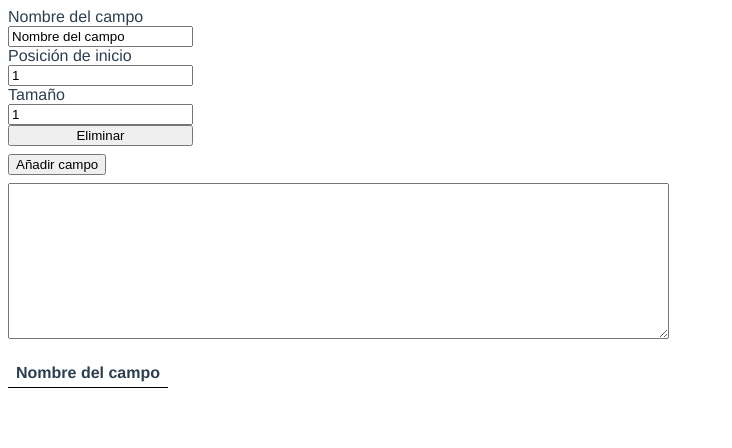
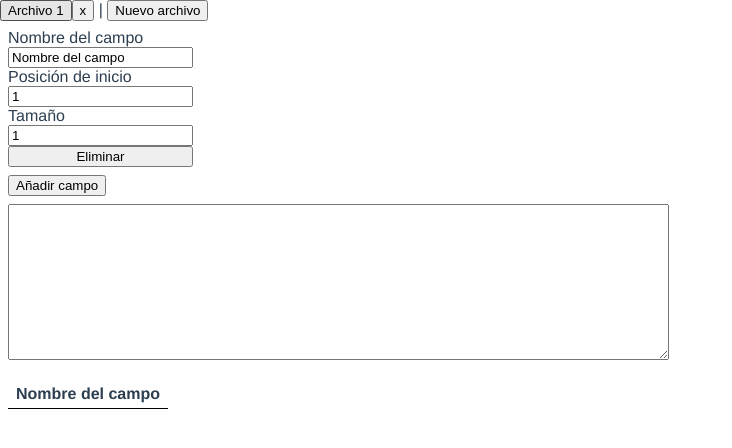
Before and after one commit to nuzkito/filefire, a Vue app: page / in a window 1280 px wide. Shown: the top 448 px of the page, without its empty margins (0-732 px from the left). Built offline with nearby package versions, Linux system fonts and the light colour scheme.

Commit message:
Can be created new files

```diff
--- a/src/App.vue
+++ b/src/App.vue
@@ -1,11 +1,13 @@
 <template>
   <div id="app">
+    <FileSelector :files="files" />
     <Form :files="files" />
     <TableResult :files="files" />
   </div>
 </template>
 
 <script>
+    import FileSelector from './components/FileSelector.vue';
     import Form from './components/Form.vue';
     import TableResult from './components/TableResult.vue';
 
@@ -22,6 +24,7 @@
             }
         },
         components: {
+            FileSelector,
             Form,
             TableResult,
         },
--- /dev/null
+++ b/src/components/FileSelector.vue
@@ -0,0 +1,24 @@
+<template>
+    <nav>
+        <span v-for="(file, key) in files" :key="key">
+            <button>{{ file.name }}</button>
+            <button>x</button>
+            |
+        </span>
+        <button @click="createFile">Nuevo archivo</button>
+    </nav>
+</template>
+
+<script>
+    export default {
+        name: 'FileSelector',
+        props: {
+            files: Array,
+        },
+        methods: {
+            createFile(event) {
+                this.$store.commit('createFile');
+            },
+        },
+    };
+</script>
--- a/src/store.js
+++ b/src/store.js
@@ -18,6 +18,26 @@ export default new Vuex.Store({
         addNewFile(state) {
             state.files.push({
                 name: 'Archivo 1',
+                lines: [
+                    {
+                        type: 'Línea 1',
+                        fields: [
+                            {
+                                id: uniqid(),
+                                name: 'Nombre del campo',
+                                startPosition: 1,
+                                size: 1,
+                            },
+                        ],
+                    },
+                ],
+                content: '',
+            });
+            save(state);
+        },
+        createFile(state) {
+            state.files.push({
+                name: 'Archivo',
                 lines: [
                     {
                         type: 'Línea 1',
```
